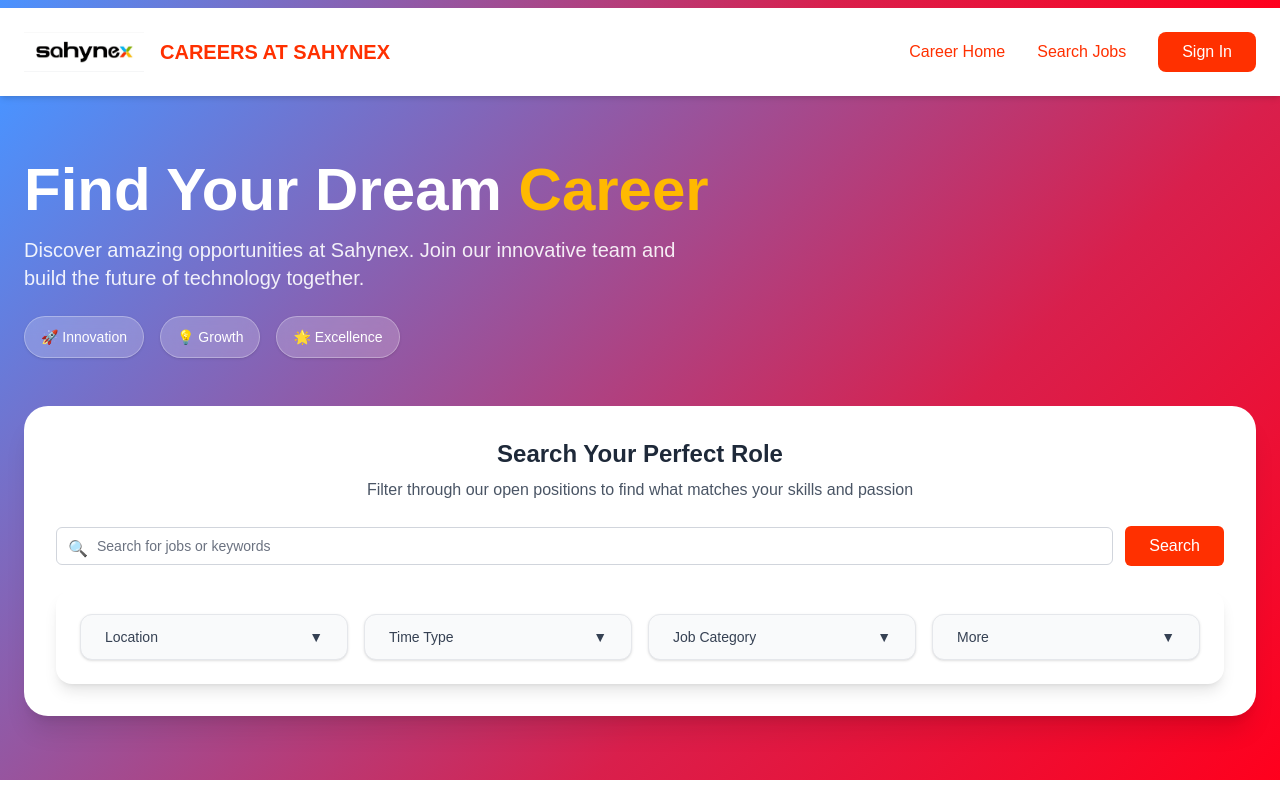
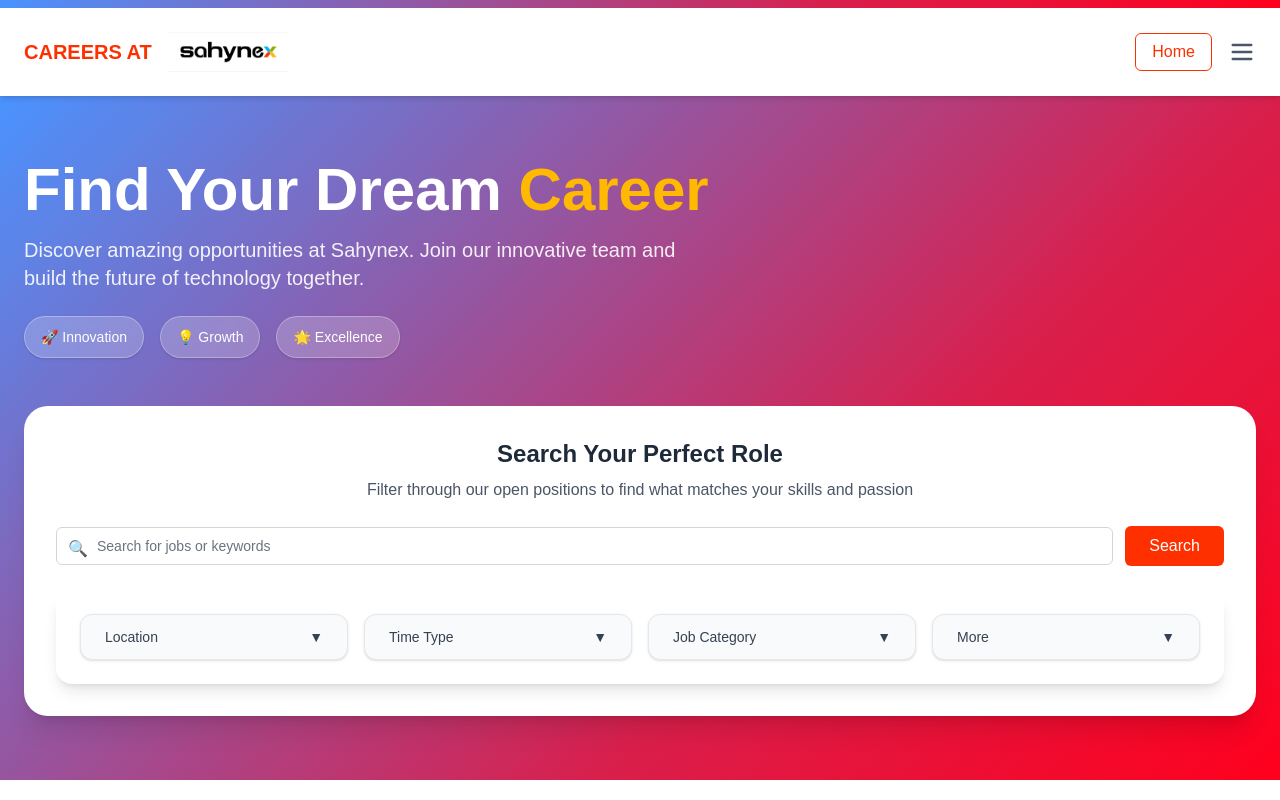
Before and after one commit to RADAR-sahynex/career-page, a Next.js app: page / in a window 1280 px wide. Shown: the top 800 px of the page. Built offline with nearby package versions, Linux system fonts and the light colour scheme.

Commit message:
structural changes

```diff
--- a/components/Header/Header.tsx
+++ b/components/Header/Header.tsx
@@ -3,42 +3,37 @@ import Image from 'next/image';
 import { useState } from 'react';
 
 function HeaderBar() {
-  const [isMobileMenuOpen, setIsMobileMenuOpen] = useState(false);
+  const [isMenuOpen, setIsMenuOpen] = useState(false);
 
   return (
     <div className="w-screen relative left-1/2 right-1/2 -ml-[50vw] -mr-[50vw]">
       {/* Gradient header background */}
       <div className="w-full h-2 bg-header-gradient"></div>
 
-      <header className="flex justify-between items-center px-4 sm:px-6 py-4 sm:py-6 !bg-white shadow-md" style={{ backgroundColor: '#ffffff' }}>
-        {/* Logo */}
+      <header className="flex justify-between items-center px-4 sm:px-6 py-4 sm:py-6 bg-white shadow-md relative z-50">
+        {/* Left: Logo */}
         <div className="flex items-center space-x-4">
-          <Image src="/sahynex_logo.jpeg" alt="" width={100} height={33} className="sm:w-[120px] sm:h-[40px]" />
-          <h1 className="hidden sm:block text-lg sm:text-xl font-bold text-primary-red font-primary">CAREERS AT SAHYNEX</h1>
+          <h1 className="hidden sm:block text-lg sm:text-xl font-bold text-primary-red font-primary">CAREERS AT </h1>
+          <Image src="/sahynex_logo.jpeg" alt="Sahynex Logo" width={100} height={33} className="sm:w-[120px] sm:h-[40px]" />
         </div>
 
-        {/* Desktop Navigation */}
-        <div className="hidden sm:flex items-center space-x-8">
-          <nav className="flex space-x-8">
-            <a href="#" className="text-primary-red hover:text-red-700 font-medium font-secondary transition-colors duration-200">Career Home</a>
-            <a href="#" className="text-primary-red hover:text-red-700 font-medium font-secondary transition-colors duration-200">Search Jobs</a>
-          </nav>
-          <button className="bg-primary-red hover:bg-primary-red text-white font-medium px-6 py-2 rounded-lg transition-colors duration-200 font-secondary">
-            Sign In
-          </button>
-        </div>
+        {/* Right: Home Button + Hamburger */}
+        <div className="flex items-center space-x-4">
+          {/* Home Button */}
+          <a
+            href="#"
+            className="text-primary-red hover:text-red-700 font-medium font-secondary border border-primary-red px-4 py-1.5 rounded-md transition duration-200"
+          >
+            Home
+          </a>
 
-        {/* Mobile Menu Button and Sign In */}
-        <div className="sm:hidden flex items-center space-x-4">
-          <button className="bg-primary-red hover:bg-primary-red text-white font-medium px-4 py-2 rounded-lg transition-colors duration-200 text-sm font-secondary">
-            Sign In
-          </button>
+          {/* Hamburger Menu Button */}
           <button
-            onClick={() => setIsMobileMenuOpen(!isMobileMenuOpen)}
+            onClick={() => setIsMenuOpen(!isMenuOpen)}
             className="text-gray-600 hover:text-red-700 focus:outline-none"
           >
-            <svg className="w-6 h-6" fill="none" stroke="currentColor" viewBox="0 0 24 24">
-              {isMobileMenuOpen ? (
+            <svg className="w-7 h-7" fill="none" stroke="currentColor" viewBox="0 0 24 24">
+              {isMenuOpen ? (
                 <path strokeLinecap="round" strokeLinejoin="round" strokeWidth={2} d="M6 18L18 6M6 6l12 12" />
               ) : (
                 <path strokeLinecap="round" strokeLinejoin="round" strokeWidth={2} d="M4 6h16M4 12h16M4 18h16" />
@@ -46,21 +41,35 @@ function HeaderBar() {
             </svg>
           </button>
         </div>
+      </header>
 
-        {/* Mobile Menu */}
-        {isMobileMenuOpen && (
-          <div className="absolute top-full left-0 right-0 bg-white border-t border-gray-200 shadow-lg sm:hidden z-50">
+      {/* Vertical Dropdown Menu */}
+      {isMenuOpen && (
+        <div className="absolute top-full left-0 w-full bg-white border-t border-gray-200 shadow-lg z-40">
           <nav className="flex flex-col py-4">
-              <a href="#" className="px-6 py-3 text-primary-red hover:text-red-700 hover:bg-gray-50 font-medium transition-colors duration-200 font-secondary">
+            <a
+              href="#"
+              className="px-6 py-3 text-primary-red hover:text-red-700 hover:bg-gray-50 font-medium transition duration-200 font-secondary"
+              onClick={() => setIsMenuOpen(false)}
+            >
               Career Home
             </a>
-              <a href="#" className="px-6 py-3 text-primary-red hover:text-red-700 hover:bg-gray-50 font-medium transition-colors duration-200 font-secondary">
+            <a
+              href="#"
+              className="px-6 py-3 text-primary-red hover:text-red-700 hover:bg-gray-50 font-medium transition duration-200 font-secondary"
+              onClick={() => setIsMenuOpen(false)}
+            >
               Search Jobs
             </a>
+            <button
+              onClick={() => setIsMenuOpen(false)}
+              className="mx-6 my-3 bg-primary-red hover:bg-red-700 text-white font-medium px-6 py-2 rounded-lg transition duration-200 font-secondary"
+            >
+              Sign In
+            </button>
           </nav>
         </div>
       )}
-      </header>
     </div>
   );
 }
```
Lines whose indentation alone changed are shown as unchanged.
